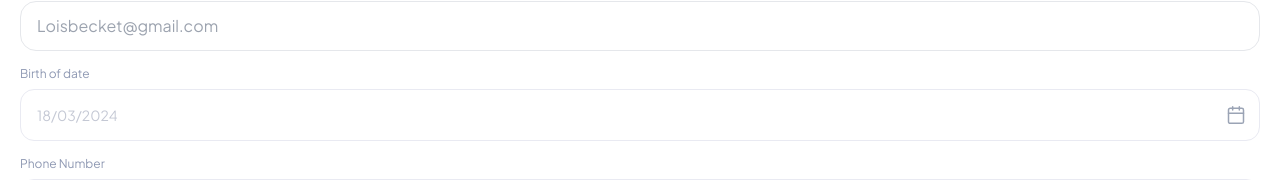
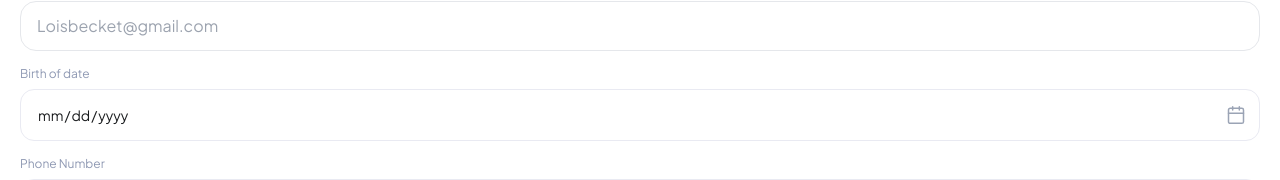
Before and after one commit to shreeram-kaudare-tc/student-kare, an Angular app in the folder student-kare-fe/: page /register in a window 1280 px wide. Shown: the part 261-441 px from the top of the page. Built offline with nearby package versions, Linux system fonts and the light colour scheme.

Commit message:
fix calender icon

```diff
--- a/student-kare-fe/src/app/pages/register/register.css
+++ b/student-kare-fe/src/app/pages/register/register.css
@@ -0,0 +1,37 @@
+input[type="date"]::-webkit-calendar-picker-indicator {
+    position: absolute;
+    right: 14px;
+    top: 50%;
+    transform: translateY(-50%);
+    width: 24px;
+    height: 24px;
+    cursor: pointer;
+    opacity: 0 !important;
+    -webkit-appearance: none !important;
+    z-index: 2;
+}
+
+input[type="date"]::-webkit-inner-spin-button,
+input[type="date"]::-webkit-clear-button {
+    display: none !important;
+    -webkit-appearance: none !important;
+}
+
+input[type="date"] {
+    position: relative;
+    display: flex;
+    align-items: center;
+    -webkit-appearance: none;
+    appearance: none;
+}
+
+input[type="date"]::before {
+    content: attr(placeholder);
+    width: 100%;
+    color: #C4C8D4;
+}
+
+input[type="date"]:focus::before,
+input[type="date"]:not(:placeholder-shown)::before {
+    display: none;
+}
--- a/student-kare-fe/src/app/pages/register/register.html
+++ b/student-kare-fe/src/app/pages/register/register.html
@@ -41,12 +41,11 @@
                 </app-input-field>
             </div>
 
-            <!-- Birth of date -->
             <div class="flex flex-col gap-[6px]">
                 <label class="text-[12px] font-normal leading-[18px] text-[#8F99B3]">Birth of date</label>
-                <div class="relative flex items-center">
-                    <input type="text" [(ngModel)]="birthDate" placeholder="18/03/2024" class="w-full h-[52px] border border-[#E9EAF2] rounded-[14px] pl-[16px] pr-[48px] text-[14px] text-[#1A1C1E] bg-white focus:outline-none focus:ring-2 focus:ring-[#3E63DD]/30 placeholder:text-[#C4C8D4]" />
-                    <span class="absolute right-[14px] text-[#9BA4B5]">
+                <div class="relative flex items-center" (click)="birthDateInput.showPicker()">
+                    <input #birthDateInput type="date" [(ngModel)]="birthDate" placeholder="18/03/2024" class="w-full h-[52px] border border-[#E9EAF2] rounded-[14px] pl-[16px] pr-[48px] text-[14px] text-[#1A1C1E] bg-white focus:outline-none focus:ring-2 focus:ring-[#3E63DD]/30 placeholder:text-[#C4C8D4]" />
+                    <span class="absolute right-[14px] text-[#9BA4B5] cursor-pointer">
                         <svg width="20" height="20" viewBox="0 0 24 24" fill="none" stroke="currentColor" stroke-width="1.8" stroke-linecap="round" stroke-linejoin="round">
                             <rect x="3" y="4" width="18" height="18" rx="2" ry="2" />
                             <line x1="16" y1="2" x2="16" y2="6" />
```
